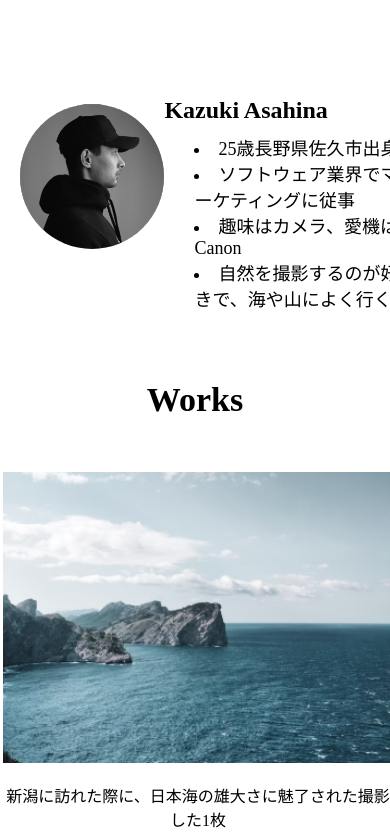
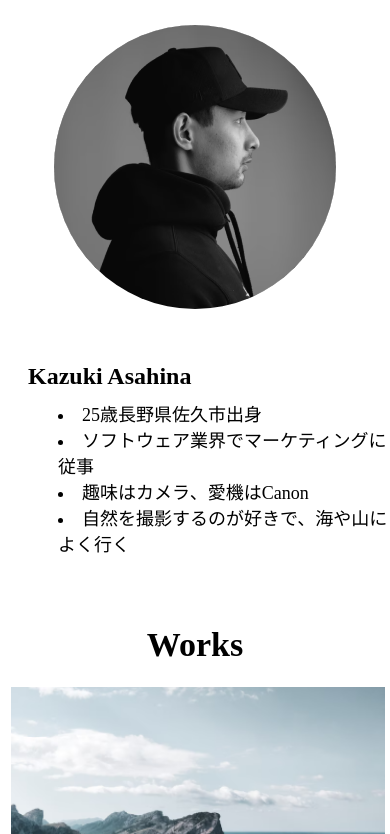
Before and after one commit to Tkm7885/java-basic-kadai, a plain HTML site: page kadai_001/index.html in a window 390 px wide. Shown: the part 390-1224 px from the top of the page. Drawn offline with Linux system fonts and the light colour scheme.

Commit message:
Add files via upload

```diff
--- a/kadai_001/css/style.css
+++ b/kadai_001/css/style.css
@@ -6,10 +6,7 @@
   font-style: normal;
 }
 
-body{
-  max-width: 1080px;
-  margin: 0 auto 0 auto;
-}
+
 
 /* ヘッダー */
 header {
@@ -34,7 +31,6 @@ header p{
   bottom: 16px;
 }
 
-
 /* ナビゲーションのレイアウト */
 #nav {
   margin-top: 10px;
@@ -47,7 +43,7 @@ header p{
   list-style: none;
 }
 
- /* ナビゲーションのリンクの装飾設定 */
+/* ナビゲーションのリンクの装飾設定 */
  #nav a {
   /*中央寄せに*/
   position: relative;
@@ -64,15 +60,15 @@ header p{
 
 /*メインの写真*/
 #main-visual > img {
-  max-width: 100%;
+  width: 100vw;
   position: relative;
   z-index: 10;
-
 }
 
 /*自己紹介の場所*/
 #about {
   padding: 20px;
+  margin-bottom: 50px;
   display: flex;
   justify-content: center;
 }
@@ -96,7 +92,7 @@ header p{
 .fivegoals-h2{
   font-size: 34px;
   text-align: center;
-  margin-bottom: 50px;
+  margin-bottom: 20px;
   margin-top: 50px;
 }
 
@@ -144,9 +140,7 @@ header p{
   text-align: center;
 }
 
-
 @media screen and (max-width: 767px) {
-
 
   #nav a {
     /*中央寄せに*/
@@ -170,10 +164,14 @@ header p{
     white-space: nowrap;
   }
 
+  #about {
+    padding: 20px;
+    margin-bottom: 50px;
+    display: flex;
+    flex-direction: column;
+  }
   /* ナビゲーションのリンクの装飾設定 */
-
-
-    /*自己紹介写真のエリア*/
+  /*自己紹介写真のエリア*/
   .imgg{
     text-align: center;
     margin: auto;
@@ -188,7 +186,6 @@ header p{
     margin-top: 100px;
     margin: auto;
   }
-
 
   #works{
     display: flex;
```
